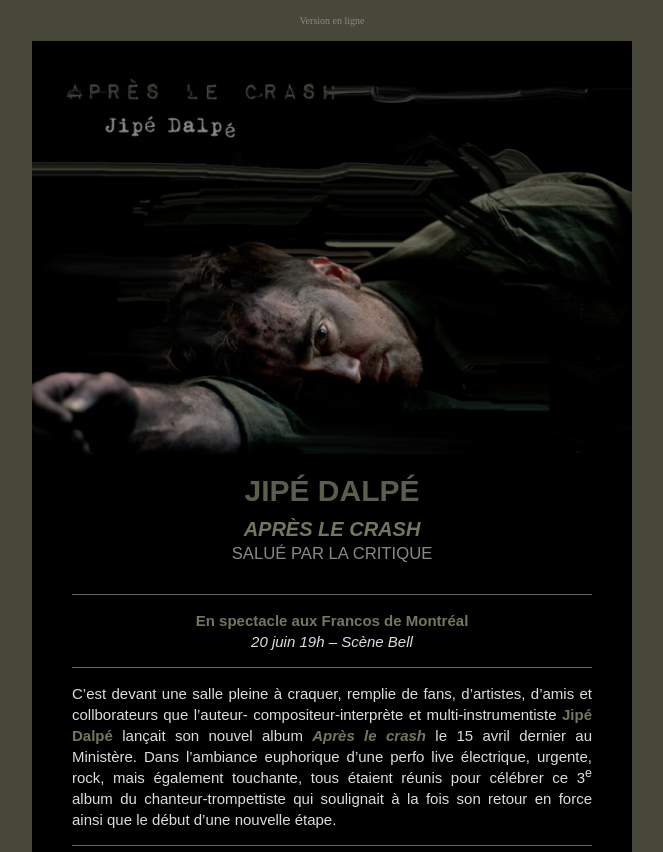
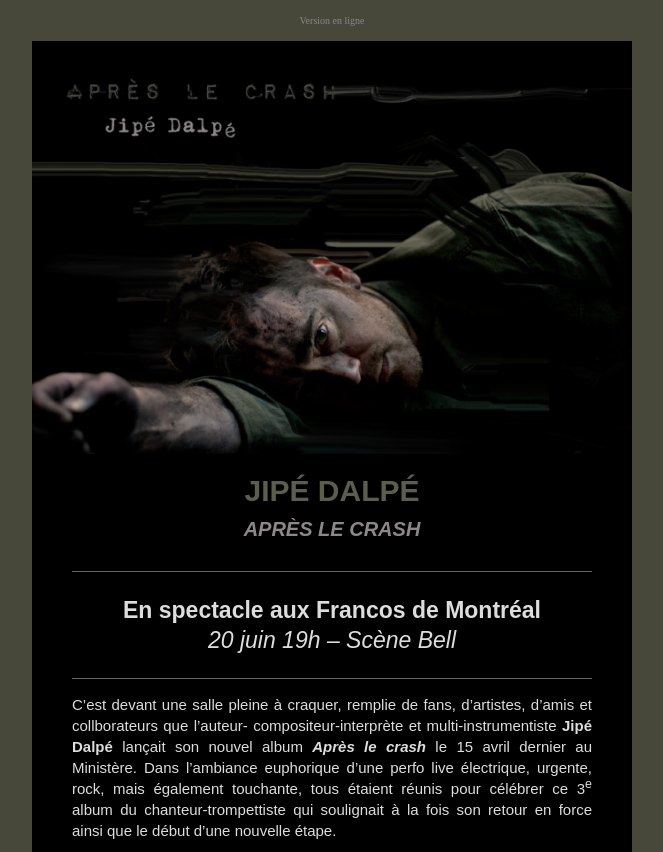
Before and after one commit to graphismatique/mfp, a Jekyll site: the page JipeDalpe/Francos/index.html, which Jekyll copies as it is, in a window 1280 px wide, cut to the strip 0-852 px from the top of the page. Shown: the whole strip, without its empty margins (308-971 px from the left). Built offline with Jekyll 4.4.1, drawn with Linux system fonts in a browser that asks for light colours.

Commit message:
Update index.html

```diff
--- a/JipeDalpe/Francos/index.html
+++ b/JipeDalpe/Francos/index.html
@@ -132,9 +132,7 @@
             text-align: justify;
             font-size: 15px;
         }
-        b {
-            color: #73775d;
-        }
+
         .center  {
             text-align: center;
         }
@@ -157,9 +155,10 @@
             font-weight: normal;
             }
 
-        h3 {color: #8c878b;
-            font-size: 20px;
+        h3 {
+            font-size: 23px;
             font-weight: normal;
+            line-height: 30px;
 		}
         h4 {
 			margin: 0px 0px 0px 0px;
@@ -210,6 +209,7 @@
         line-height: 0;
         }
 
+
     </style>
 </head>
 <body width="100%" bgcolor="#47483a" style="margin: 0; mso-line-height-rule: exactly;">
@@ -254,9 +254,10 @@
                             <tr>
                                 <td style="text-align: center; padding: 0px 40px 20px 40px; font-family: sans-serif; font-size: 15px; line-height:20px; color: #dddddd;">
                                     <h1>JIPÉ DALPÉ</h1>
-                                    <h2><b><i>APRÈS LE CRASH</i></b> <br> <small>SALUÉ PAR LA CRITIQUE</small> </h2>
+                                    <h2><b><i>APRÈS LE CRASH</i></b></h2>
                                     <hr>
-                                    <p class="center"><b>En spectacle aux Francos de Montréal</b> <br><i>20 juin 19h – Scène Bell</i></p>
+                                    <h3><b>En spectacle aux Francos de Montréal</b> <br><i>20 juin 19h – Scène Bell</i></h3>
+
 
                                     <hr>
                                     <p>C’est devant une salle pleine à craquer, remplie de fans, d’artistes, d’amis et collborateurs que l’auteur- compositeur-interprète et multi-instrumentiste <b>Jipé Dalpé</b> lançait son nouvel album <b><i>Après le crash</i></b> le 15 avril dernier au Ministère. Dans l’ambiance euphorique d’une perfo live électrique, urgente, rock, mais également touchante, tous étaient réunis pour célébrer ce 3<sup>e</sup> album du chanteur-trompettiste qui soulignait à la fois son retour en force ainsi que le début d’une nouvelle étape.</p>
```
